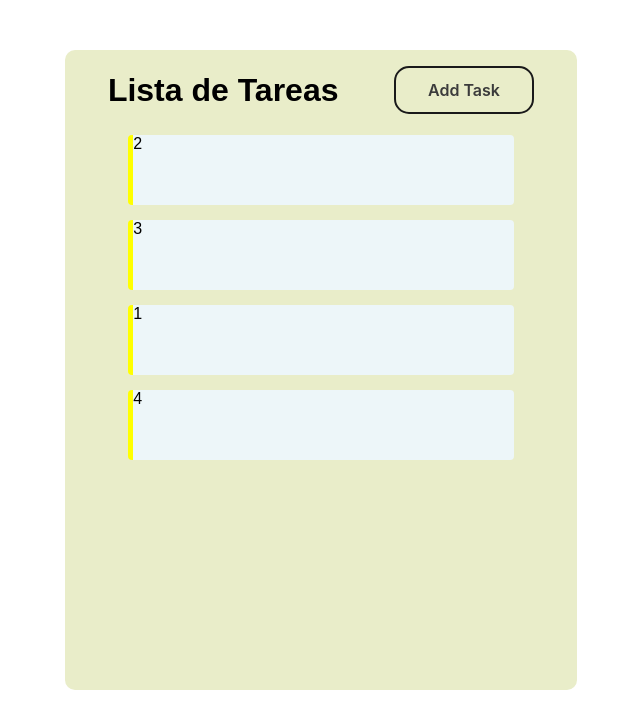
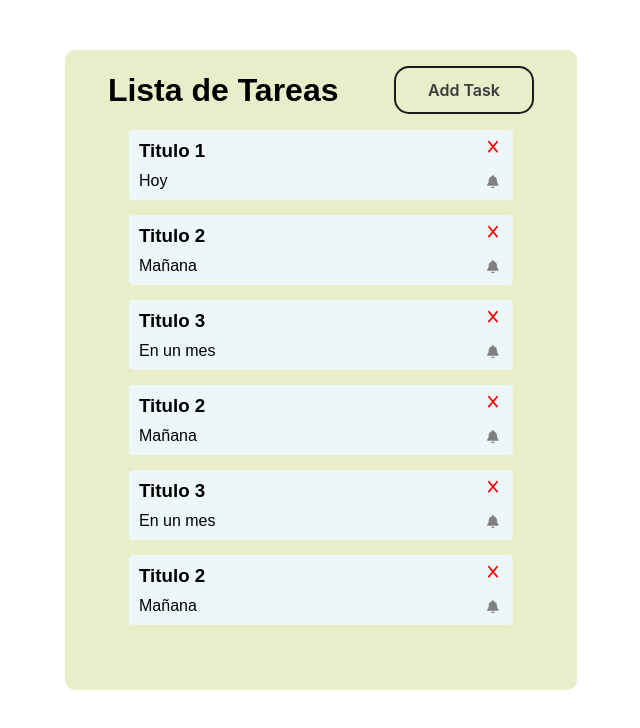
Before and after one commit to Auchan22/task-list-angular, an Angular app: page / in a window 1280 px wide. Shown: the top 728 px of the page, without its empty margins (319-959 px from the left). Built offline with nearby package versions, Linux system fonts and the light colour scheme.

Commit message:
Task items component created

```diff
--- a/package.json
+++ b/package.json
@@ -18,6 +18,9 @@
     "@angular/platform-browser": "^15.1.0",
     "@angular/platform-browser-dynamic": "^15.1.0",
     "@angular/router": "^15.1.0",
+    "@fortawesome/angular-fontawesome": "^0.12.1",
+    "@fortawesome/fontawesome-svg-core": "^6.3.0",
+    "@fortawesome/free-solid-svg-icons": "^6.3.0",
     "rxjs": "~7.8.0",
     "tslib": "^2.3.0",
     "zone.js": "~0.12.0"
--- a/src/app/app.component.css
+++ b/src/app/app.component.css
@@ -7,3 +7,9 @@
   margin: 50px auto;
   padding: 10px 15px;
 }
+
+@media screen and (max-width: 420px) {
+  .container {
+    width: 80vw;
+  }
+}
--- a/src/app/components/task-list/task-list.component.css
+++ b/src/app/components/task-list/task-list.component.css
@@ -1,13 +1,6 @@
 div {
   width: 100%;
-  max-height: 90%;
-  display: flex;
-  justify-content: center;
-}
-
-ul {
-  width: 100%;
-  max-height: 100%;
+  max-height: 80%;
   list-style: none;
   overflow-y: auto;
   display: flex;
@@ -17,10 +10,3 @@ ul {
   margin-top: 15px;
   gap: 15px;
 }
-
-li {
-  width: 80%;
-  min-height: 70px;
-  background: #edf6f9;
-  border-radius: 0.25em;
-}
--- a/src/app/components/task-list/task-list.component.html
+++ b/src/app/components/task-list/task-list.component.html
@@ -1,8 +1,3 @@
 <div>
-  <ul>
-    <li [style.borderLeft]="borderColor">2</li>
-    <li [style.borderLeft]="borderColor">3</li>
-    <li [style.borderLeft]="borderColor">1</li>
-    <li [style.borderLeft]="borderColor">4</li>
-  </ul>
+  <app-task *ngFor="let t of tasks" [data]="t"></app-task>
 </div>
--- a/src/app/components/task-list/task-list.component.ts
+++ b/src/app/components/task-list/task-list.component.ts
@@ -1,4 +1,5 @@
 import { Component } from '@angular/core';
+import { Task } from 'src/types/Task';
 
 @Component({
   selector: 'app-task-list',
@@ -7,4 +8,48 @@ import { Component } from '@angular/core';
 })
 export class TaskListComponent {
   borderColor: string = '5px solid yellow';
+  tasks: Task[] = [
+    {
+      id: 1,
+      title: 'Titulo 1',
+      date: 'Hoy',
+      reminder: false,
+    },
+    {
+      id: 2,
+      title: 'Titulo 2',
+      date: 'Mañana',
+      reminder: true,
+    },
+    {
+      id: 3,
+      title: 'Titulo 3',
+      date: 'En un mes',
+      reminder: false,
+    },
+    {
+      id: 2,
+      title: 'Titulo 2',
+      date: 'Mañana',
+      reminder: true,
+    },
+    {
+      id: 3,
+      title: 'Titulo 3',
+      date: 'En un mes',
+      reminder: false,
+    },
+    {
+      id: 2,
+      title: 'Titulo 2',
+      date: 'Mañana',
+      reminder: true,
+    },
+    {
+      id: 3,
+      title: 'Titulo 3',
+      date: 'En un mes',
+      reminder: false,
+    },
+  ];
 }
--- /dev/null
+++ b/src/app/components/task/task.component.css
@@ -0,0 +1,45 @@
+.task-container {
+  width: 30vw;
+  min-height: 70px;
+  background: #edf6f9;
+  border-radius: 0.25em;
+  display: grid;
+  grid-template-columns: 75% 25%;
+  padding: 10px;
+}
+
+.task-container .info,
+.task-container .actions {
+  display: flex;
+  flex-direction: column;
+  justify-content: space-between;
+  gap: 0.25em;
+}
+
+.task-container div button {
+  border: none;
+  width: 20px;
+  background-color: transparent;
+}
+
+.task-container div button:hover {
+  cursor: pointer;
+}
+
+.info {
+  align-items: flex-start;
+}
+
+.actions {
+  align-items: flex-end;
+}
+
+h3 {
+  font-weight: bold;
+}
+
+@media screen and (max-width: 420px) {
+  .task-container {
+    width: 70vw;
+  }
+}
--- /dev/null
+++ b/src/app/components/task/task.component.html
@@ -0,0 +1,12 @@
+<div class="task-container">
+  <div class="info">
+    <h3>{{ data.title }}</h3>
+    <p>{{ data.date }}</p>
+  </div>
+  <div class="actions">
+    <button><fa-icon [icon]="faX" [style.color]="faXColor"></fa-icon></button>
+    <button>
+      <fa-icon [icon]="faBell" [style.color]="faBellColor"></fa-icon>
+    </button>
+  </div>
+</div>
--- /dev/null
+++ b/src/app/components/task/task.component.ts
@@ -0,0 +1,23 @@
+import { Component, Input } from '@angular/core';
+import { Task } from 'src/types/Task';
+
+import { faX, faBell } from '@fortawesome/free-solid-svg-icons';
+
+@Component({
+  selector: 'app-task',
+  templateUrl: './task.component.html',
+  styleUrls: ['./task.component.css'],
+})
+export class TaskComponent {
+  @Input() data!: Task;
+
+  faX = faX;
+  faBell = faBell;
+
+  faXColor: string = 'red';
+  faBellColor: string = 'gray';
+
+  constructor() {
+    console.log(this.data);
+  }
+}
--- /dev/null
+++ b/src/types/Task.ts
@@ -0,0 +1,7 @@
+export interface Task {
+  id: number;
+  title: string;
+  date?: string;
+  reminder: boolean;
+  description?: string;
+}
```
Also changed, not shown: src/app/app.module.ts (+8 -7 lines), 2 other files (tests, documents, lock files or other folders).
